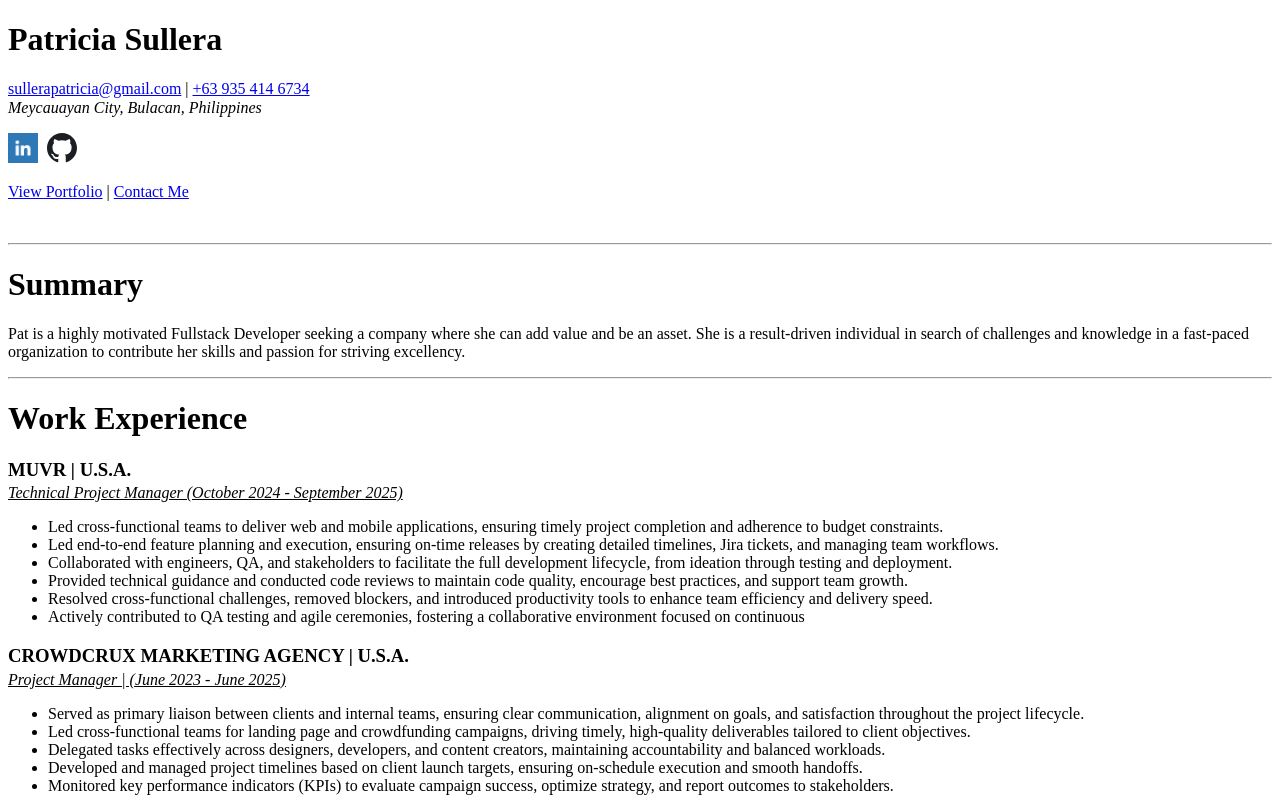
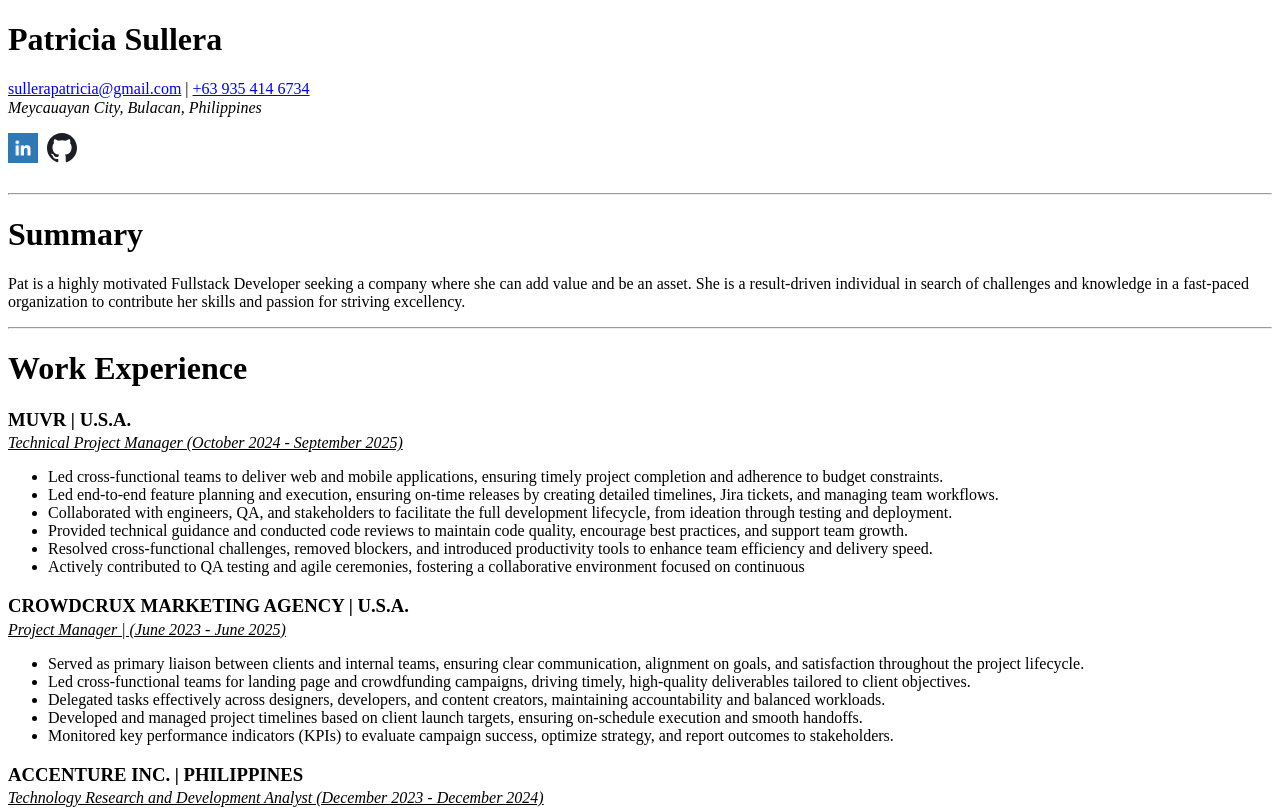
Before and after one commit to ptrcsllr/my-cv, a plain HTML site: page index.html in a window 1280 px wide. Shown: the top 809 px of the page. Drawn offline with Linux system fonts and the light colour scheme.

Commit message:
removed view portfolio and contact me options

```diff
--- a/index.html
+++ b/index.html
@@ -42,15 +42,16 @@
                     height="30" /></a>
         </span>
 
+        <!-- Uncomment this when the portfolio contact page is already functional -->
         <!-- portfolio -->
-        <p>
-            <a href="https://ptrcsllr.github.io/html-portfolio/" target="_blank">View Portfolio</a> |
+        <!-- <p>
+            <a href="https://ptrcsllr.github.io/html-portfolio/" target="_blank">View Portfolio</a> | -->
 
-            <!-- Contact me link -->
-            <span>
+        <!-- Contact me link -->
+        <!-- <span>
                 <a href="https://ptrcsllr.github.io/html-portfolio/contact.html" target="_blank">Contact Me</a>
             </span>
-        </p>
+        </p> -->
 
     </div> <br />
     <hr />
```
